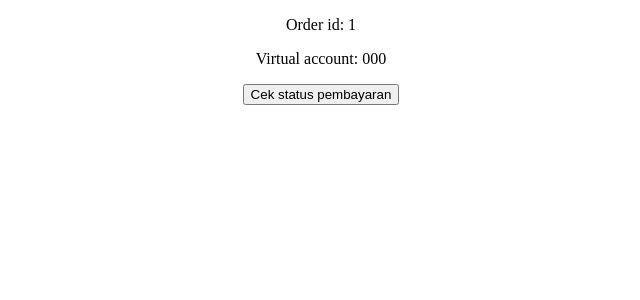
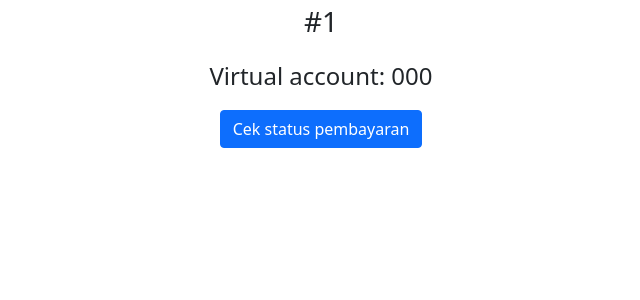
Before and after one commit to Yukie-Billal/finpay-payment-gateway, a Flask app: template web-client/_app/templates/after_checkout.html in a window 1280 px wide. Shown: the top 300 px of the page, without its empty margins (319-959 px from the left). Run offline with Flask 3, Linux system fonts and the light colour scheme; the template is opened without the code that fills it: most values are stand-ins (such as "Sample title", 1, 10 or a date in 2020); some libraries are stand-ins or nearby versions.

Commit message:
ui: perbaikan ui billing page

```diff
--- a/web-client/_app/__init__.py
+++ b/web-client/_app/__init__.py
@@ -52,7 +52,6 @@ def payment():
             "type": par['payment_method']
         }
     }
-    # https://4a43-202-138-236-7.ngrok-free.app
     try:
         req = requests.post('https://devo.finnet.co.id/pg/payment/card/initiate', data=json.dumps(payload), headers={
             'Authorization': f'Basic {FINNET_AUTH_KEY}',
@@ -71,7 +70,6 @@ def after_payment():
 
 @app.route('/callback_notification', methods=['POST'])
 def callback_notification():
-    print("Callback hit")
     par = request.json
     if not par:
         return {'message': 'Invalid request body type'}, 400
--- a/web-client/_app/templates/after_checkout.html
+++ b/web-client/_app/templates/after_checkout.html
@@ -5,41 +5,35 @@
     <meta name="viewport" content="width=device-width, user-scalable=no, initial-scale=1.0, maximum-scale=1.0, minimum-scale=1.0">
     <meta http-equiv="X-UA-Compatible" content="ie=edge">
     <title>After checkout</title>
+    <link href="https://cdn.jsdelivr.net/npm/bootstrap@5.0.2/dist/css/bootstrap.min.css" rel="stylesheet" integrity="sha384-EVSTQN3/azprG1Anm3QDgpJLIm9Nao0Yz1ztcQTwFspd3yD65VohhpuuCOmLASjC" crossorigin="anonymous">
     <style>
-        .container {
-            width: 60%;
-            margin: auto auto;
-            text-align: center;
-        }
         .alert-wrapper {
             width: 100%;
         }
         .alert-wrapper>div {
             padding: 12px;
             color: whitesmoke;
+            font-weight: 600;
+            font-size: 18px;
         }
         .alert-wrapper .success {
             background-color: #14cb14;
         }
         .alert-wrapper .pending {
-            background-color: #dedb14;
+            background-color: #eeea1e;
+            color: #1a1a1a;
         }
         .alert-wrapper .danger {
             background-color: #f12409;
         }
-        @media (max-width: 1024px) {
-            .container {
-                width: 90%;
-            }
-        }
     </style>
 </head>
 <body>
-    <div class="container">
-        <p>Order id: {{ order_id }}</p>
-        <p>Virtual account: {{ payment_code }}</p>
-        <button id="check-btn">Cek status pembayaran</button>
-        <div class="alert-wrapper"></div>
+    <div class="container text-center px-5">
+        <p class="order-id fs-3">#{{ order_id }}</p>
+        <p class="va-payment fs-4">Virtual account: {{ payment_code }}</p>
+        <button id="check-btn" class="btn btn-primary">Cek status pembayaran</button>
+        <div class="alert-wrapper mt-2 px-5"></div>
     </div>
 
     <script src="https://cdnjs.cloudflare.com/ajax/libs/socket.io/4.0.1/socket.io.js" integrity="sha512-q/dWJ3kcmjBLU4Qc47E4A9kTB4m3wuTY7vkFJDTZKjTs8jhyGQnaUrxa0Ytd0ssMZhbNua9hE+E7Qv1j+DyZwA==" crossorigin="anonymous"></script>
```
